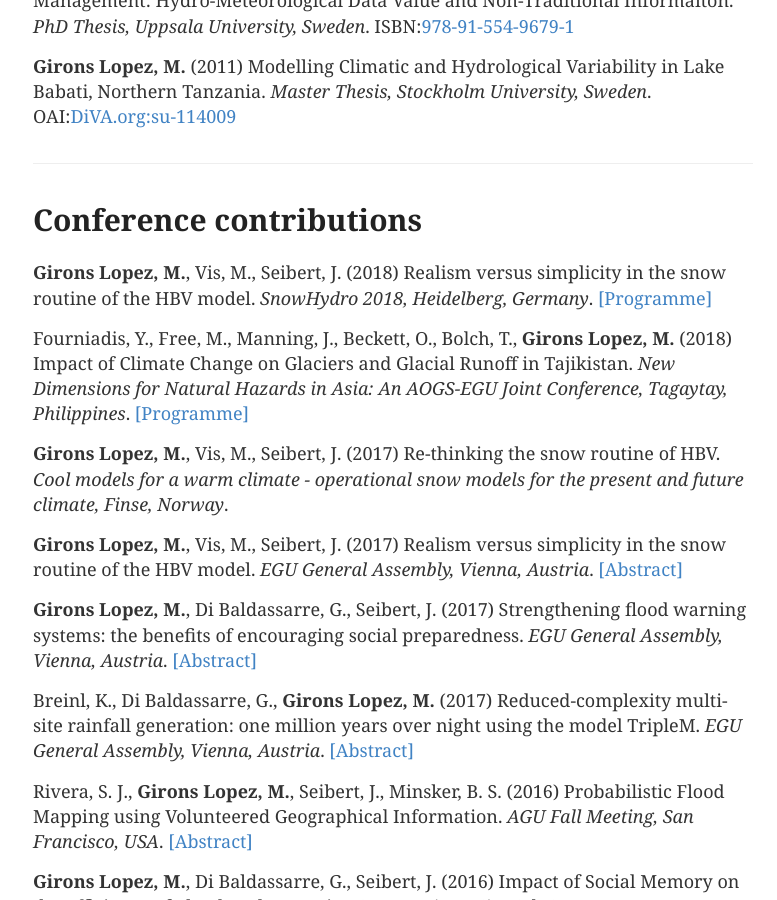
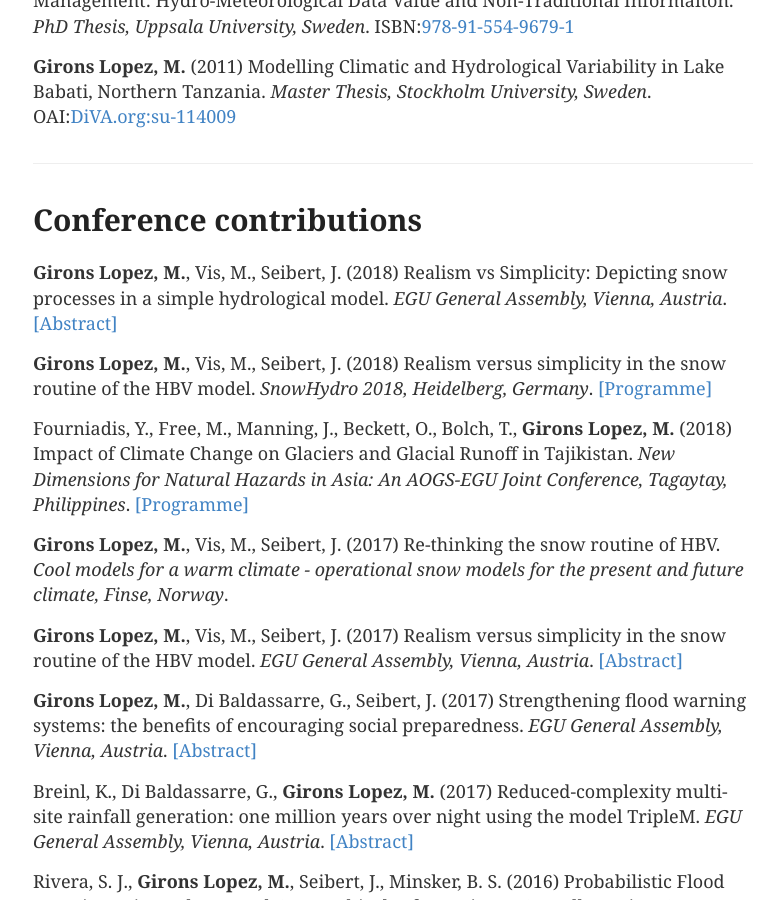
Before and after one commit to GironsLopez/GironsLopez.github.io, a Jekyll site: the page built from publications/index.md, in a window 1280 px wide and 900 px high, scrolled down 1586 px. Shown: the whole window, without its empty margins (247-1024 px from the left). Built offline with Jekyll 4.4.1, drawn with Linux system fonts in a browser that asks for light colours.

Commit message:
Update index.md

```diff
--- a/publications/index.md
+++ b/publications/index.md
@@ -44,6 +44,8 @@ Rivera, S. J., **Girons Lopez, M.**, Seibert, J., Minsker, B. S. (2018). Flood d
 
 # Conference contributions
 
+**Girons Lopez, M.**, Vis, M., Seibert, J. (2018) Realism vs Simplicity: Depicting snow processes in a simple hydrological model. *EGU General Assembly, Vienna, Austria*. [[Abstract]](https://meetingorganizer.copernicus.org/EGU2018/EGU2018-1266.pdf){:target="_blank"}
+
 **Girons Lopez, M.**, Vis, M., Seibert, J. (2018) Realism versus simplicity in the snow routine of the HBV model. *SnowHydro 2018, Heidelberg, Germany*. [[Programme]](http://www.geog.uni-heidelberg.de/md/chemgeo/geog/hydro/snowhydro_final-program.pdf){:target="_blank"}
 
 Fourniadis, Y., Free, M., Manning, J., Beckett, O., Bolch, T., **Girons Lopez, M.** (2018) Impact of Climate Change on Glaciers and Glacial Runoff in Tajikistan. *New Dimensions for Natural Hazards in Asia: An AOGS-EGU Joint Conference, Tagaytay, Philippines*. [[Programme]](http://nathazards.org/doc/Presentation_Schedule.pdf){:target="_blank"}
```
